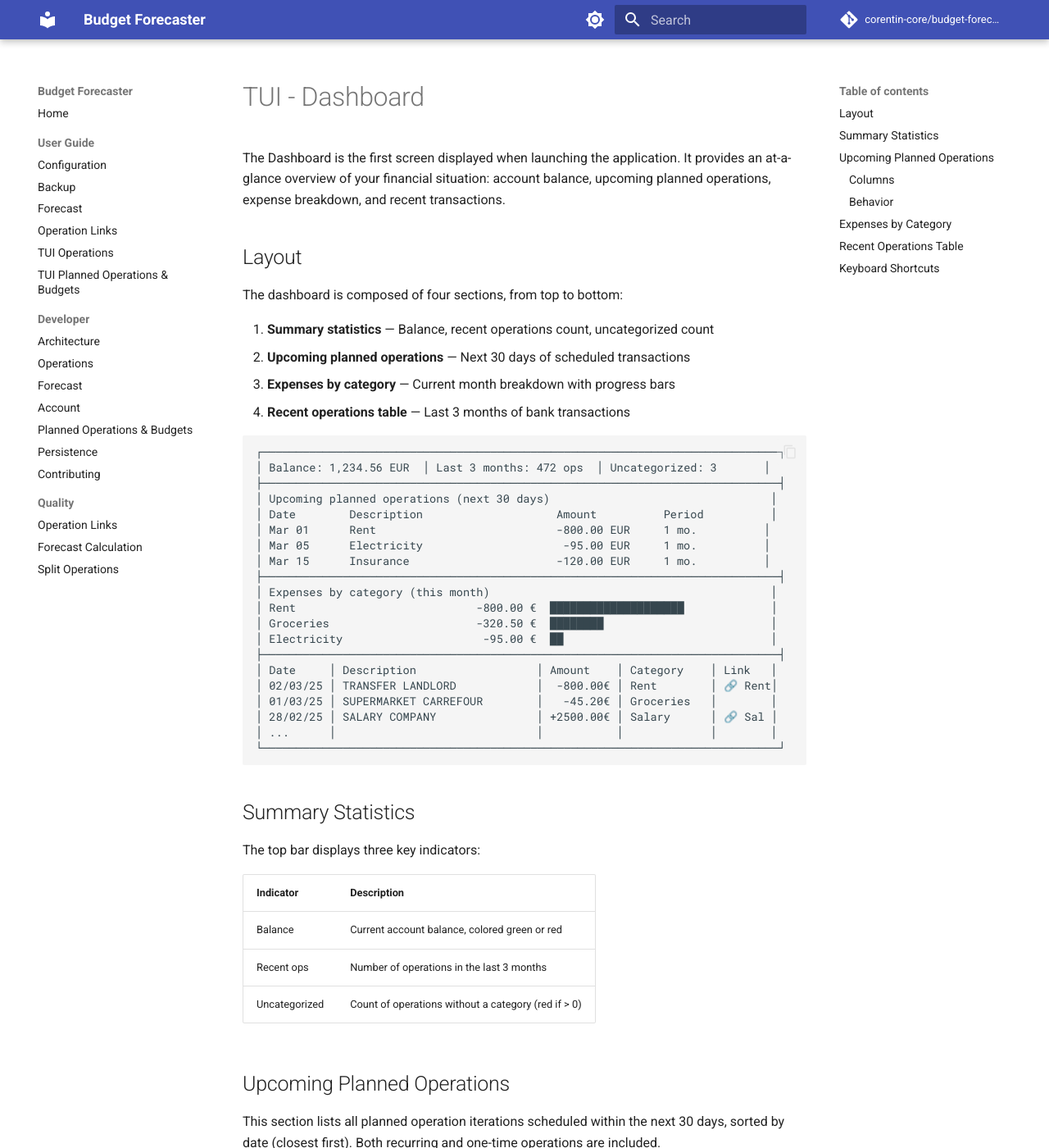
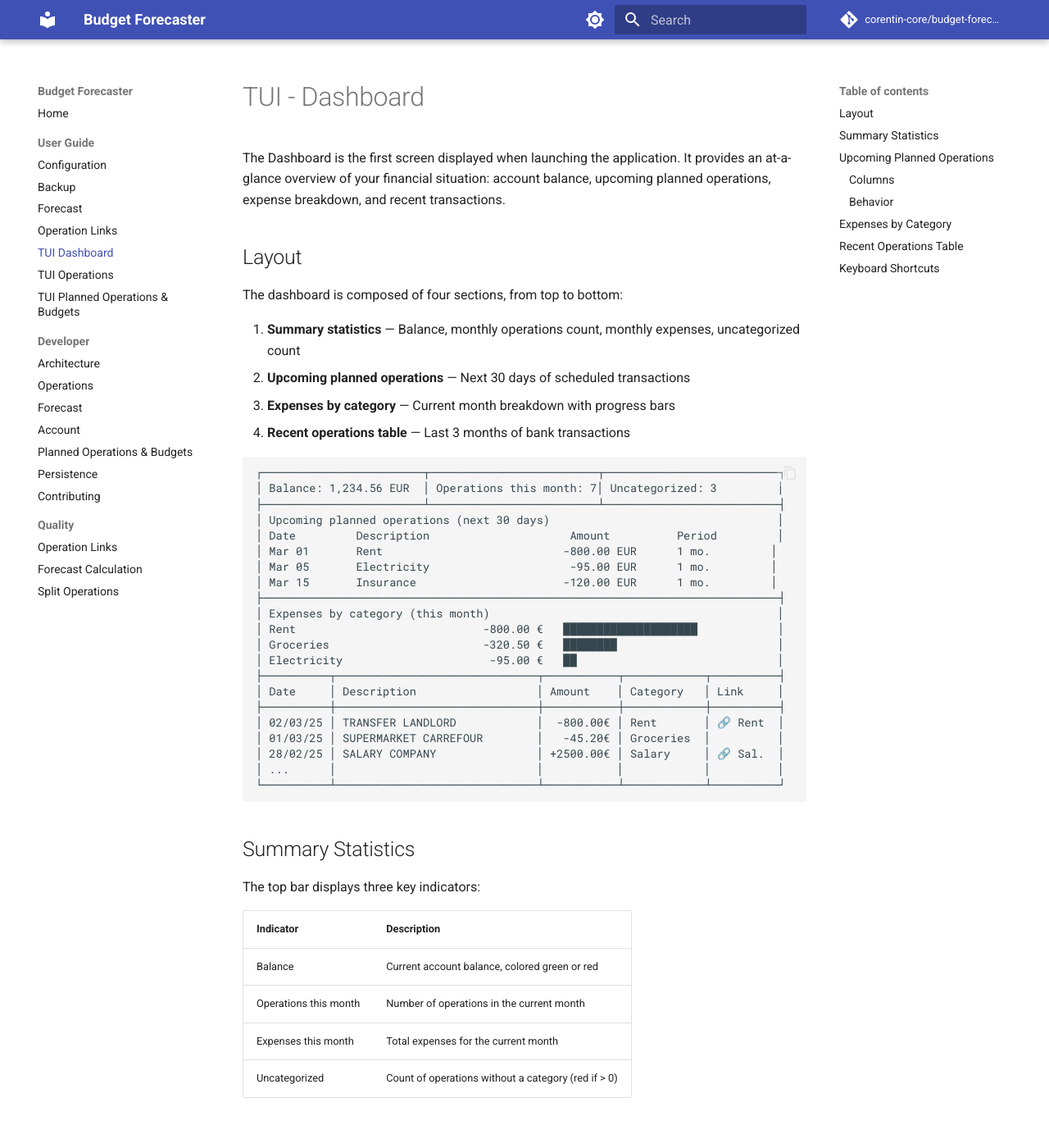
Before and after one commit to corentin-core/budget-forecaster, an MkDocs documentation site: the page built from docs/user/tui-dashboard.md, in a window 1280 px wide and 1400 px high. Shown: the whole window at 82% size. Built offline with MkDocs 1.6.1 and Material for MkDocs 9.7.7, drawn with Linux system fonts in a browser that asks for light colours; comment, search, counter and statistics services are not loaded.

Commit message:
docs: fix dashboard mockup alignment and add to mkdocs nav

````diff
--- a/docs/user/tui-dashboard.md
+++ b/docs/user/tui-dashboard.md
@@ -8,43 +8,46 @@ operations, expense breakdown, and recent transactions.
 
 The dashboard is composed of four sections, from top to bottom:
 
-1. **Summary statistics** — Balance, recent operations count, uncategorized count
+1. **Summary statistics** — Balance, monthly operations count, monthly expenses,
+   uncategorized count
 2. **Upcoming planned operations** — Next 30 days of scheduled transactions
 3. **Expenses by category** — Current month breakdown with progress bars
 4. **Recent operations table** — Last 3 months of bank transactions
 
 ```
-┌─────────────────────────────────────────────────────────────────────────────┐
-│ Balance: 1,234.56 EUR  │ Last 3 months: 472 ops  │ Uncategorized: 3       │
+┌────────────────────────┬─────────────────────────┬──────────────────────────┐
+│ Balance: 1,234.56 EUR  │ Operations this month: 7│ Uncategorized: 3         │
+├────────────────────────┴─────────────────────────┴──────────────────────────┤
+│ Upcoming planned operations (next 30 days)                                  │
+│ Date         Description                     Amount          Period         │
+│ Mar 01       Rent                           -800.00 EUR      1 mo.         │
+│ Mar 05       Electricity                     -95.00 EUR      1 mo.         │
+│ Mar 15       Insurance                      -120.00 EUR      1 mo.         │
 ├─────────────────────────────────────────────────────────────────────────────┤
-│ Upcoming planned operations (next 30 days)                                 │
-│ Date        Description                    Amount          Period          │
-│ Mar 01      Rent                           -800.00 EUR     1 mo.          │
-│ Mar 05      Electricity                     -95.00 EUR     1 mo.          │
-│ Mar 15      Insurance                      -120.00 EUR     1 mo.          │
-├─────────────────────────────────────────────────────────────────────────────┤
-│ Expenses by category (this month)                                          │
-│ Rent                           -800.00 €  ████████████████████             │
-│ Groceries                      -320.50 €  ████████                         │
-│ Electricity                     -95.00 €  ██                               │
-├─────────────────────────────────────────────────────────────────────────────┤
-│ Date     │ Description                  │ Amount    │ Category    │ Link   │
-│ 02/03/25 │ TRANSFER LANDLORD            │  -800.00€ │ Rent        │ 🔗 Rent│
-│ 01/03/25 │ SUPERMARKET CARREFOUR        │   -45.20€ │ Groceries   │        │
-│ 28/02/25 │ SALARY COMPANY               │ +2500.00€ │ Salary      │ 🔗 Sal │
-│ ...      │                              │           │             │        │
-└─────────────────────────────────────────────────────────────────────────────┘
+│ Expenses by category (this month)                                           │
+│ Rent                            -800.00 €   ████████████████████            │
+│ Groceries                       -320.50 €   ████████                        │
+│ Electricity                      -95.00 €   ██                              │
+├──────────┬──────────────────────────────┬───────────┬────────────┬──────────┤
+│ Date     │ Description                  │ Amount    │ Category   │ Link     │
+├──────────┼──────────────────────────────┼───────────┼────────────┼──────────┤
+│ 02/03/25 │ TRANSFER LANDLORD            │  -800.00€ │ Rent       │ 🔗 Rent  │
+│ 01/03/25 │ SUPERMARKET CARREFOUR        │   -45.20€ │ Groceries  │          │
+│ 28/02/25 │ SALARY COMPANY               │ +2500.00€ │ Salary     │ 🔗 Sal.  │
+│ ...      │                              │           │            │          │
+└──────────┴──────────────────────────────┴───────────┴────────────┴──────────┘
 ```
 
 ## Summary Statistics
 
 The top bar displays three key indicators:
 
-| Indicator     | Description                                         |
-| ------------- | --------------------------------------------------- |
-| Balance       | Current account balance, colored green or red       |
-| Recent ops    | Number of operations in the last 3 months           |
-| Uncategorized | Count of operations without a category (red if > 0) |
+| Indicator             | Description                                         |
+| --------------------- | --------------------------------------------------- |
+| Balance               | Current account balance, colored green or red       |
+| Operations this month | Number of operations in the current month           |
+| Expenses this month   | Total expenses for the current month                |
+| Uncategorized         | Count of operations without a category (red if > 0) |
 
 ## Upcoming Planned Operations
 
--- a/mkdocs.yml
+++ b/mkdocs.yml
@@ -32,6 +32,7 @@ nav:
       - Backup: user/backup.md
       - Forecast: user/forecast.md
       - Operation Links: user/operation-links.md
+      - TUI Dashboard: user/tui-dashboard.md
       - TUI Operations: user/tui-operations.md
       - TUI Planned Operations & Budgets: user/tui-planned-budgets.md
   - Developer:
````
